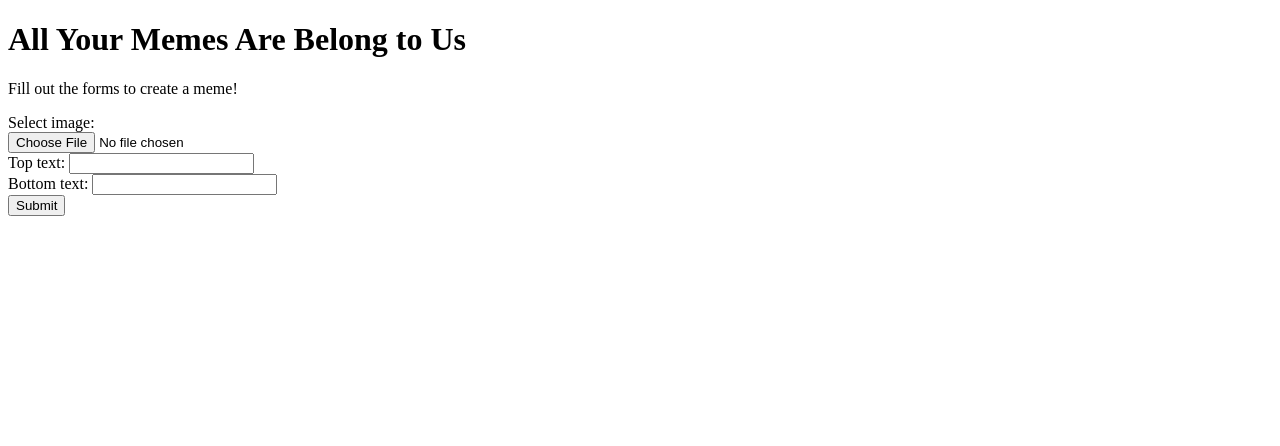
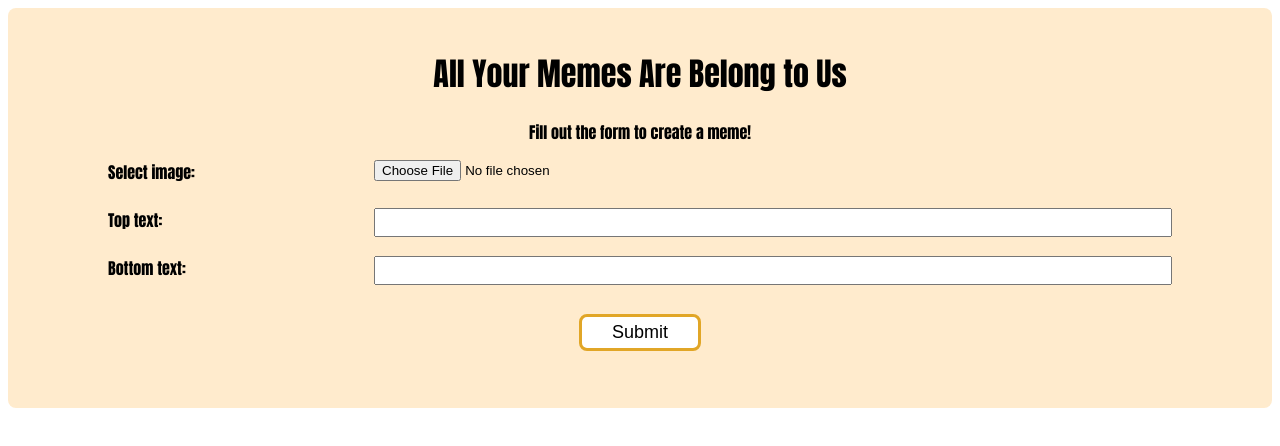
Before and after one commit to amaesanchez/MemeGen, a plain HTML site: page index.html in a window 1280 px wide. Drawn offline with Linux system fonts and the light colour scheme.

Commit message:
style forms

```diff
--- a/index.html
+++ b/index.html
@@ -5,20 +5,26 @@
   <meta http-equiv="X-UA-Compatible" content="IE=edge">
   <meta name="viewport" content="width=device-width, initial-scale=1.0">
   <title>Meme Generator</title>
+  <link rel="stylesheet" href="style.css">
 </head>
 <body>
   <div class="container" id="header">
     <h1>All Your Memes Are Belong to Us</h1>
-    <p>Fill out the forms to create a meme!</p>
+    <p>Fill out the form to create a meme!</p>
     <form action="">
-      <label for="imagefile">Select image:</label><br>
-        <input type="file" id="imagefile" name="img"><br>
-      <label for="toptext">Top text:</label>
-        <input type="text" id="toptext" name="top" value=""><br>
-      <label for="bottomtext">Bottom text:</label>
-        <input type="text" id="bottomtext" name="bottom" value=""><br>
-      <input type="submit" value="Submit">
+      <label class="col-3 label" for="imagefile">Select image:</label>
+        <input class="col-9 file" type="file" id="imagefile" name="img"><br><br>
+      <label class="col-3 label" for="toptext">Top text:</label>
+        <input class="col-9 txtinput" type="text" id="toptext" name="top" value=""><br><br>
+      <label class="col-3 label" for="bottomtext">Bottom text:</label>
+        <input class="col-9 txtinput" type="text" id="bottomtext" name="bottom" value=""><br><br>
+      <center><input type="submit" value="Submit"></center>
     </form>
+  </div>
+
+
+  <div>
+
   </div>
 
 
--- a/style.css
+++ b/style.css
@@ -1,13 +1,70 @@
+
+
 body {
     font-family:Impact, Haettenschweiler, 'Arial Narrow Bold', sans-serif;
 }
 
-@media screen and (min-width: 600px;){
-    input {
-
+@media screen and (min-width: 601px) {
+    * {
+        box-sizing: border-box;
     }
 
+    .row::after {
+    content: "";
+    clear: both;
+    display: table;
+    }
+
+    [class*="col-"] {
+    float: left;
+    }
+
+    .col-1 {width: 8.33%;}
+    .col-2 {width: 16.66%;}
+    .col-3 {width: 25%;}
+    .col-4 {width: 33.33%;}
+    .col-5 {width: 41.66%;}
+    .col-6 {width: 50%;}
+    .col-7 {width: 58.33%;}
+    .col-8 {width: 66.66%;}
+    .col-9 {width: 75%;}
+    .col-10 {width: 83.33%;}
+    .col-11 {width: 91.66%;}
+    .col-12 {width: 100%;}
+
     .container {
+        background-color: blanchedalmond;
+        border-radius: 8px;
+        min-height:50vh;
+        padding-top: 20px;
+    }
 
+    .container > h1, p {
+        text-align: center;
+    }
+
+    form {
+        padding-left: 100px;
+        padding-right: 100px;
+    }
+
+    .txtinput {
+        padding: 5px;
+    }
+
+    input[type=submit] {
+        background-color: white;
+        border: 3px solid rgb(225, 166, 39);
+        border-radius: 8px;
+        cursor:pointer;
+        padding: 5px 30px;
+        margin-top: 10px;
+        text-align: center;
+        font-size: 18px
     }
 }
+
+@media screen and (max-width: 600px) {
+
+
+}
```
